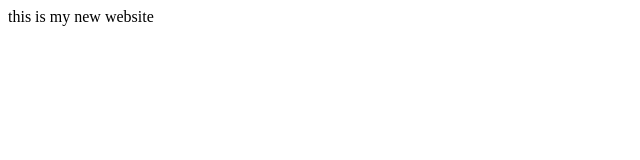
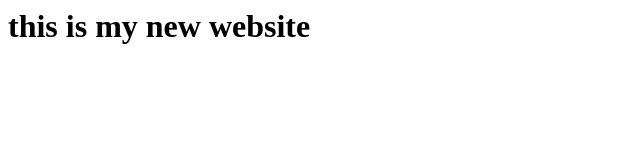
Before and after one commit to aragon46-debug/aragon46-debug.github.io, a plain HTML site: page index.html in a window 1280 px wide. Shown: the whole page, without its empty margins (0-640 px from the left). Drawn offline with Linux system fonts and the light colour scheme.

Commit message:
second commit

```diff
--- a/index.html
+++ b/index.html
@@ -5,6 +5,6 @@
     <title>my website</title>
 </head>
 <body>
-    this is my new website
+   <h1> this is my new website </h1>
 </body>
 </html>
```
